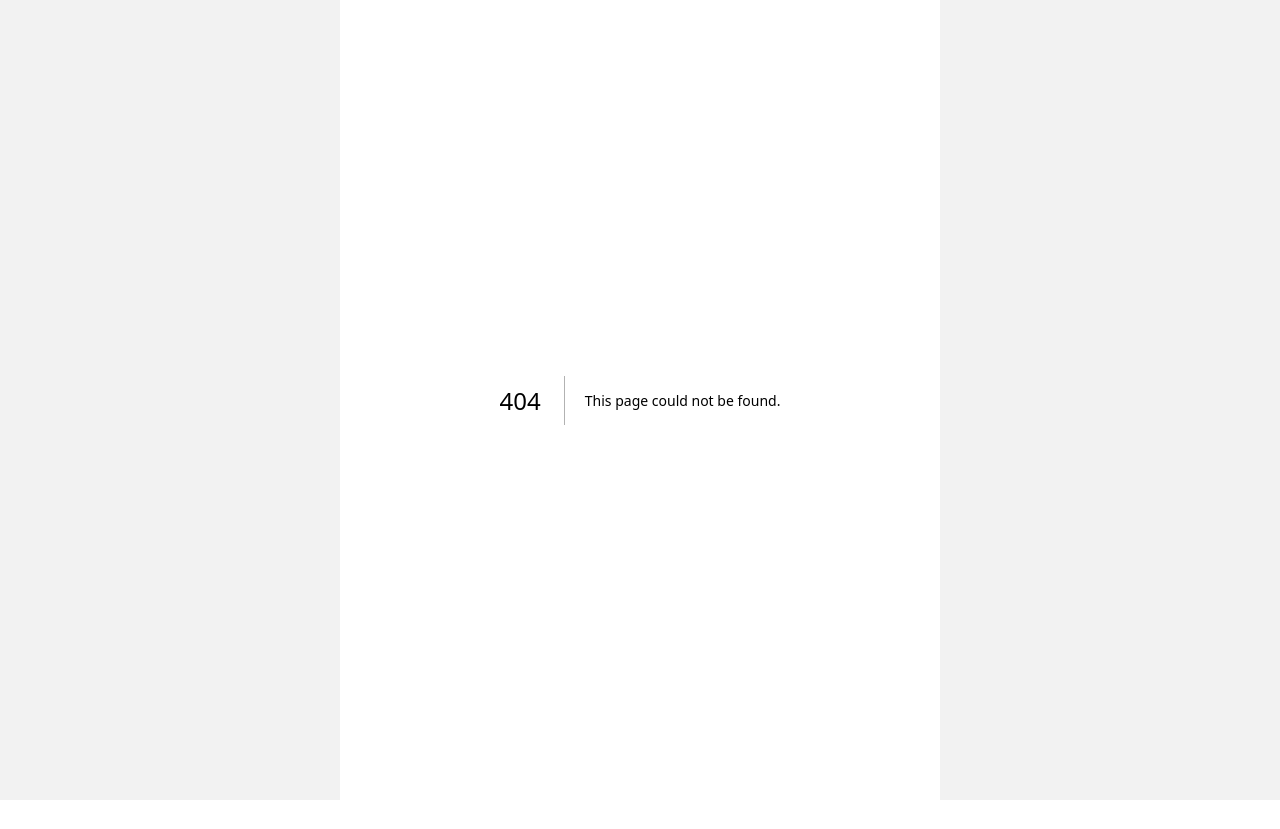
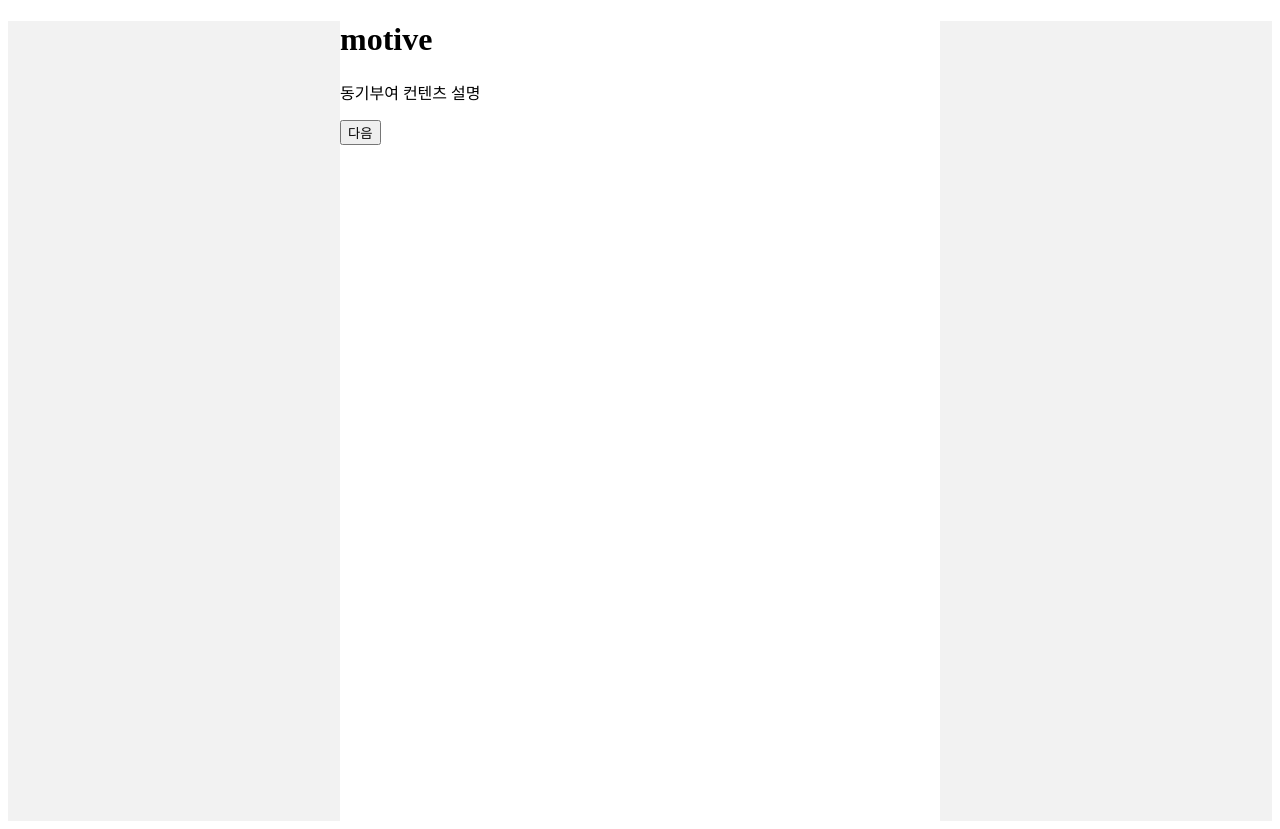
Before and after one commit to brother1-4752/motive-market, a Next.js app: page /onboarding in a window 1280 px wide. Before the commit this address had no page. Before the commit the page ends 800 px from the top, so only its background shows below. Built offline with nearby package versions, Linux system fonts and the light colour scheme; what emotion-reset would draw is missing.

Commit message:
feat: 온보딩 화면 구현 / 어노테이션으로 각 스텝 내용 화면에 페인팅 / 온보딩 스텝 컴포넌트 구현

```diff
--- /dev/null
+++ b/annotations.json
@@ -0,0 +1,17 @@
+[
+  {
+    "title": "motive",
+    "description": "<p>동기부여 컨텐츠 설명</p>",
+    "backgroundImageSrc": "백그라운드 이미지링크"
+  },
+  {
+    "title": "emotion",
+    "description": "<p>감정분석 설명</p>",
+    "backgroundImageSrc": "백그라운드 이미지링크"
+  },
+  {
+    "title": "remind",
+    "description": "<p>리마인드 기능 설명</p>",
+    "backgroundImageSrc": "백그라운드 이미지링크"
+  }
+]
--- /dev/null
+++ b/components/OnboardingSteps/OnboardingSteps.tsx
@@ -0,0 +1,45 @@
+import { Dispatch, MouseEvent, SetStateAction } from 'react';
+import annotations from '../../annotations.json';
+import { useRouter } from 'next/router';
+
+type StepProps = {
+  step: number;
+  setStep: Dispatch<SetStateAction<number>>;
+};
+
+const Annotations = ({ step }: { step: number }) => {
+  return annotations.map(
+    (a, i) =>
+      i === step && (
+        <div key={i}>
+          <h1>{a.title}</h1>
+          <div dangerouslySetInnerHTML={{ __html: a.description }}></div>
+          {/* image url 추후 추가 */}
+        </div>
+      )
+  );
+};
+
+const OnboardingSteps = ({ step, setStep }: StepProps) => {
+  const router = useRouter();
+
+  const onClickHandler = (event: MouseEvent<HTMLButtonElement>) => {
+    event.preventDefault();
+    if (step < 2) {
+      setStep((prev) => prev + 1);
+      return <></>;
+    }
+    router.push('main');
+  };
+
+  return (
+    <div>
+      <Annotations step={step} />
+      <button onClick={onClickHandler}>
+        {step === 2 ? '메인으로 가기' : '다음'}
+      </button>
+    </div>
+  );
+};
+
+export default OnboardingSteps;
--- /dev/null
+++ b/pages/onboarding/index.tsx
@@ -0,0 +1,15 @@
+import OnboardingSteps from '@/components/OnboardingSteps/OnboardingSteps';
+import { useState } from 'react';
+
+const Onboarding = () => {
+  const [step, setStep] = useState<number>(0);
+
+  return (
+    //TODO: Step컴포넌트에 필요한 요소는 1)background image 2)온보딩 타이틀 3)기술
+    <div>
+      <OnboardingSteps step={step} setStep={setStep} />
+    </div>
+  );
+};
+
+export default Onboarding;
```
